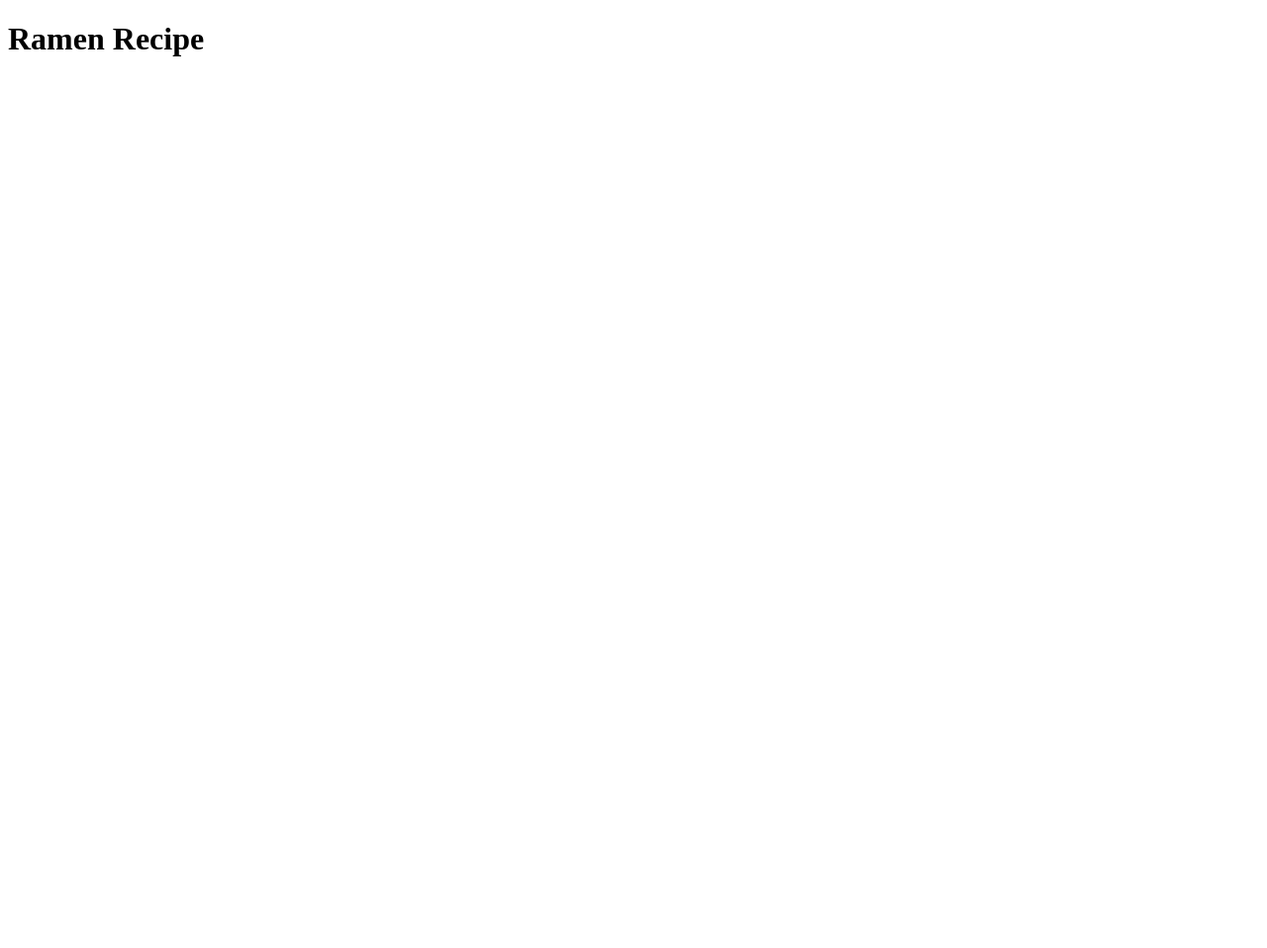
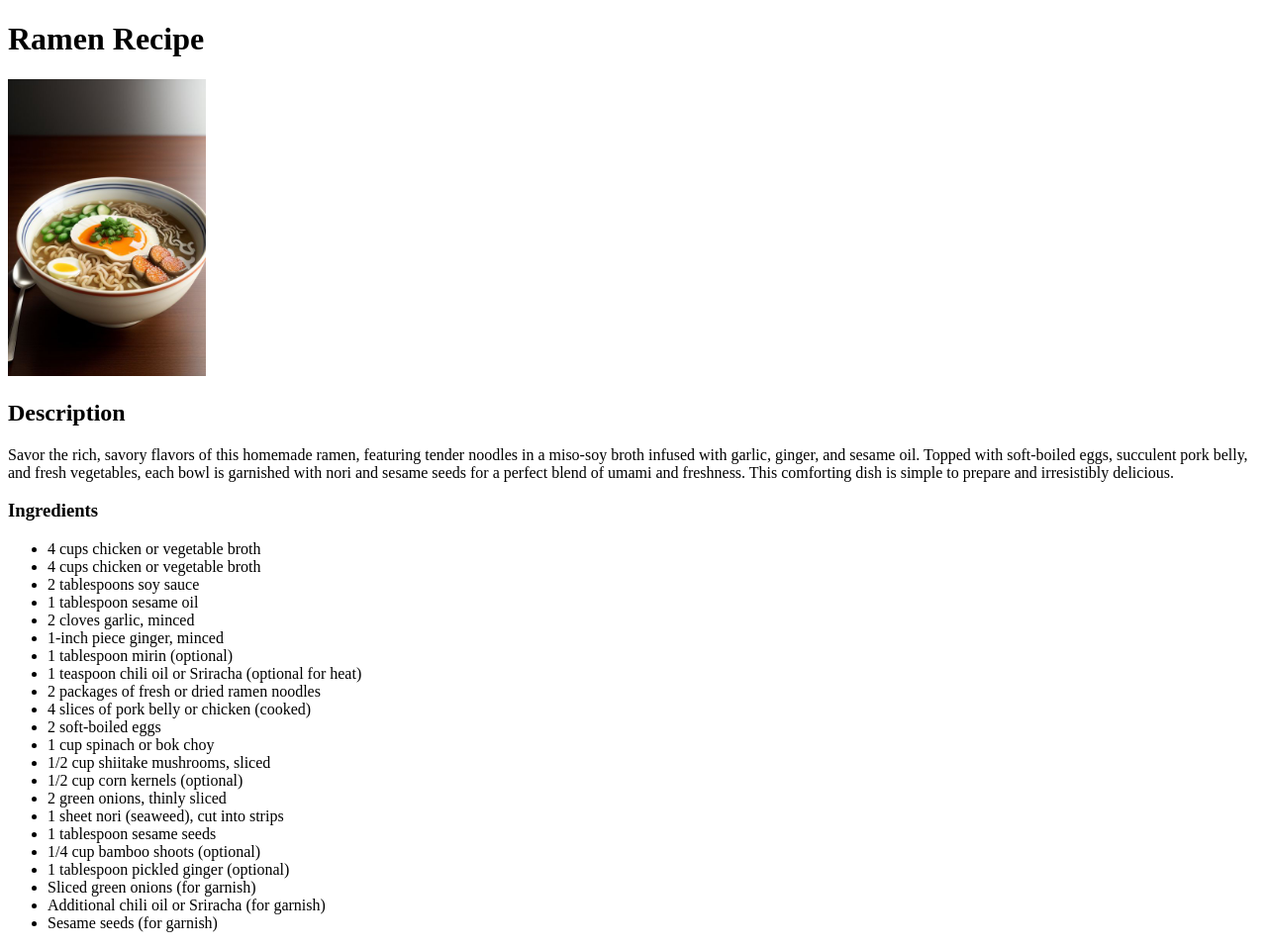
Before and after one commit to davidnuhwin/odin-recipes, a plain HTML site: page recipes/ramen.html in a window 1280 px wide. Shown: the whole page at 99% size. Before the commit the page ends 800 px from the top, so only its background shows below. Drawn offline with Linux system fonts and the light colour scheme.

Commit message:
Wrote headings, descriptions, ing Ramen.html

```diff
--- a/recipes/ramen.html
+++ b/recipes/ramen.html
@@ -7,5 +7,47 @@
 </head>
 <body>
     <h1> Ramen Recipe </h1>
+    <img src="../img/ramen.jpeg" alt="this is a photo of ramen" width="200" >
+    <h2> Description </h2>
+    <p> Savor the rich, savory flavors of this homemade ramen, featuring tender
+        noodles in a miso-soy broth infused with garlic,
+        ginger, and sesame oil. Topped with soft-boiled eggs,
+        succulent pork belly, and fresh vegetables, each bowl is garnished
+        with nori and sesame seeds for a perfect blend of umami and
+        freshness. This comforting dish is simple to prepare and
+        irresistibly delicious.
+    </p>
+    <h3> Ingredients </h3>
+    <ul>
+        <li> 4 cups chicken or vegetable broth </li>
+        <li> 4 cups chicken or vegetable broth</li>
+        <li> 2 tablespoons soy sauce </li>
+        <li> 1 tablespoon sesame oil </li>
+        <li> 2 cloves garlic, minced </li>
+        <li> 1-inch piece ginger, minced</li>
+        <li> 1 tablespoon mirin (optional)</li>
+        <li>1 teaspoon chili oil or Sriracha (optional for heat)</li>
+        <li> 2 packages of fresh or dried ramen noodles</li>
+        <li>4 slices of pork belly or chicken (cooked)</li>
+        <li>2 soft-boiled eggs</li>
+        <li> 1 cup spinach or bok choy</li>
+        <li> 1/2 cup shiitake mushrooms, sliced</li>
+        <li> 1/2 cup corn kernels (optional)</li>
+        <li> 2 green onions, thinly sliced</li>
+        <li> 1 sheet nori (seaweed), cut into strips</li>
+        <li> 1 tablespoon sesame seeds</li>
+        <li> 1/4 cup bamboo shoots (optional)</li>
+        <li> 1 tablespoon pickled ginger (optional)</li>
+        <li> Sliced green onions (for garnish)</li>
+        <li> Additional chili oil or Sriracha (for garnish)</li>
+        <li> Sesame seeds (for garnish)</li>
+    </ul>
+
+
+
+
+
+
+
 </body>
 </html>
```
